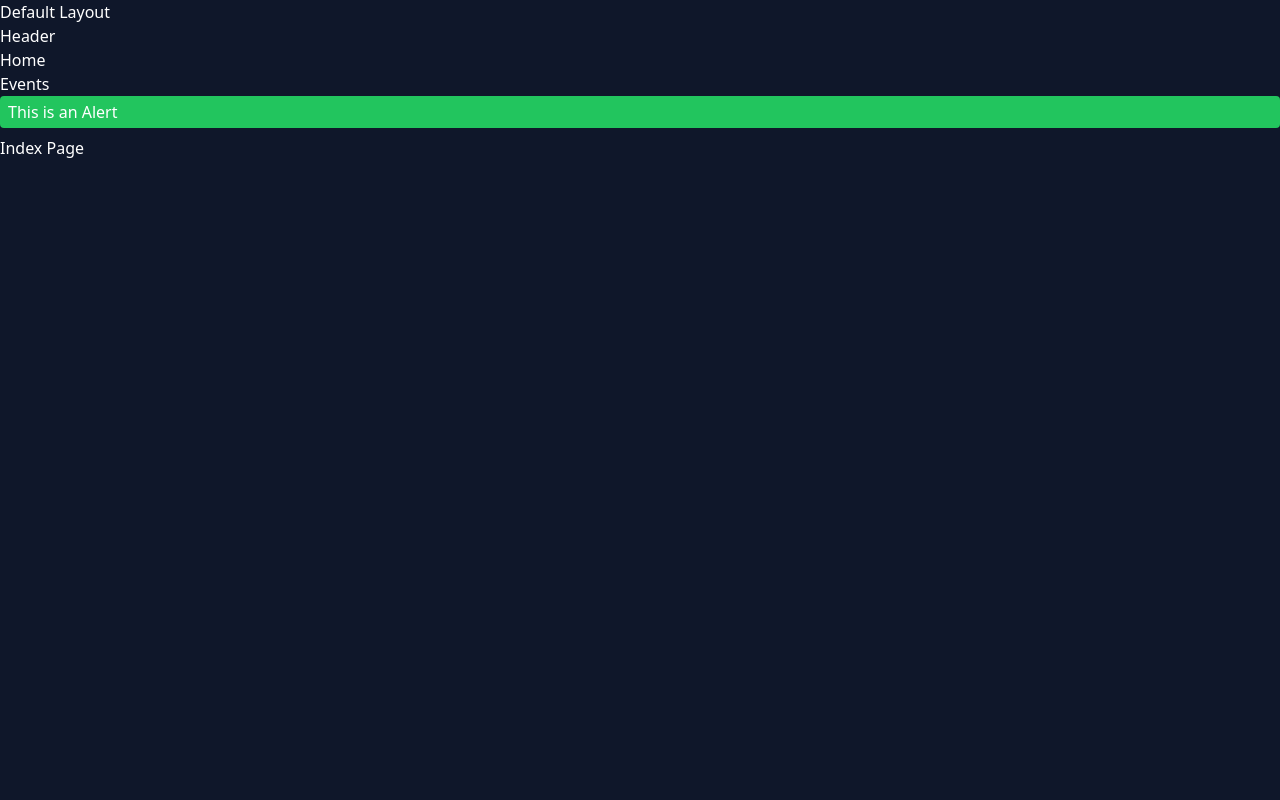
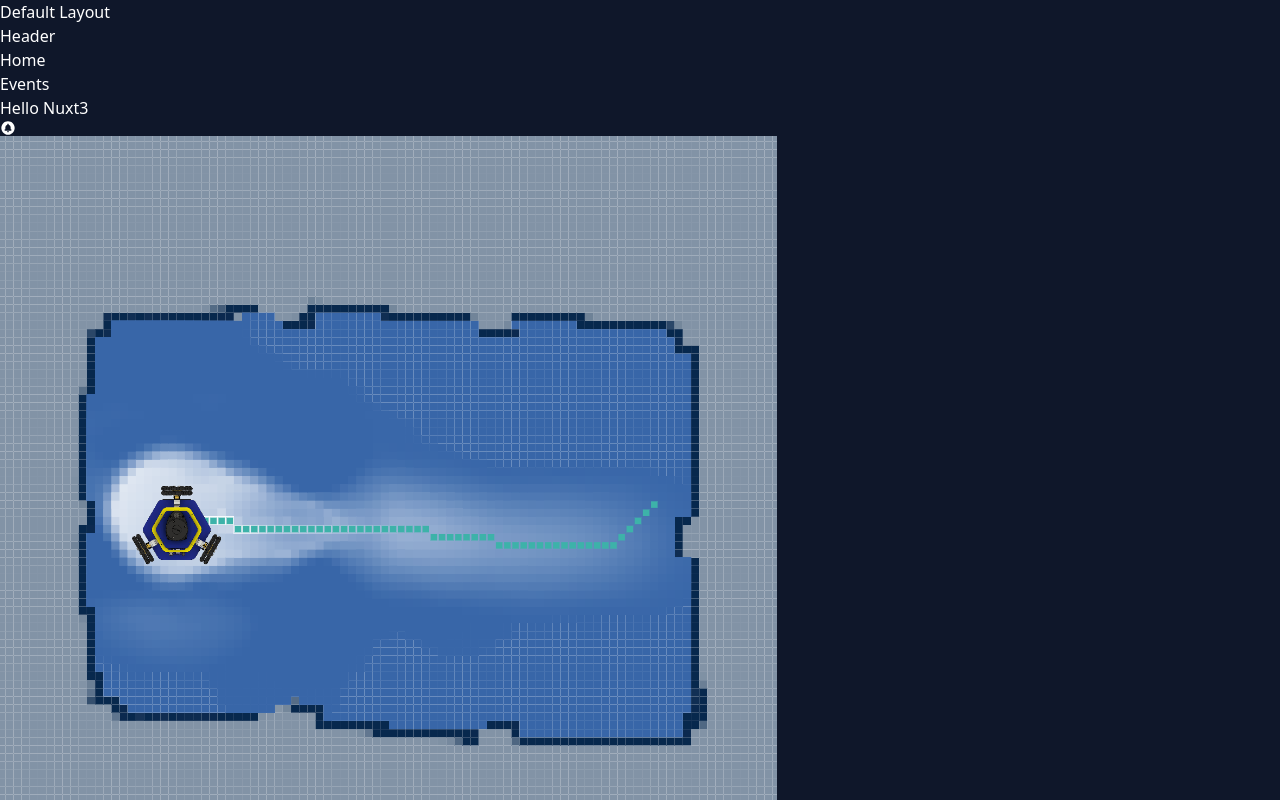
Before and after one commit to tgoodell/learn-nuxt3-full-course-youtube, a Nuxt app in the folder first-one/: page / in a window 1280 px wide. Shown: the top 800 px of the page. Built offline with nearby package versions, Linux system fonts and the light colour scheme.

Commit message:
Assets seem to be useful. Especially using components for icons. Next is Composables

```diff
--- /dev/null
+++ b/first-one/components/Icons/bell.vue
@@ -0,0 +1,10 @@
+
+<template>
+    <svg xmlns="http://www.w3.org/2000/svg" width="1em" height="1em" viewBox="0 0 24 24"><path fill="currentColor" d="M12 18.5q.625 0 1.063-.438T13.5 17h-3q0 .625.438 1.063T12 18.5ZM7 16h10v-2h-1v-2.6q0-1.525-.788-2.788T13 7v-.5q0-.425-.288-.713T12 5.5q-.425 0-.713.288T11 6.5V7q-1.425.35-2.212 1.613T8 11.4V14H7v2Zm5 6q-2.075 0-3.9-.788t-3.175-2.137q-1.35-1.35-2.137-3.175T2 12q0-2.075.788-3.9t2.137-3.175q1.35-1.35 3.175-2.137T12 2q2.075 0 3.9.788t3.175 2.137q1.35 1.35 2.138 3.175T22 12q0 2.075-.788 3.9t-2.137 3.175q-1.35 1.35-3.175 2.138T12 22Z"></path></svg>
+</template>
+
+<script lang="ts">
+export default {
+    name: 'MaterialSymbolsCircleNotifications'
+}
+</script>
--- a/first-one/nuxt.config.ts
+++ b/first-one/nuxt.config.ts
@@ -2,7 +2,7 @@
 import { resolve } from "path";
 export default defineNuxtConfig({
     alias: {
-        '@': resolve(__dirname, "/"),
+        assets: "/<rootDir>/assets"
     },
     css: [
         "~/assets/main.scss",
--- a/first-one/pages/index.vue
+++ b/first-one/pages/index.vue
@@ -1,7 +1,13 @@
 <template>
-    <div>
-        <Alert />
+    <div class="Main">
+        <h1>Hello Nuxt3</h1>
+        <!-- If images are in assets folder
+            <img src="@/assets/1.png" alt="First image" />
+        <img src="@/assets/2.png" alt="Second image" /> -->
+
+        <IconsBell />
+
+        <img src="/1.png" alt="First image" />
+        <img src="/2.png" alt="Second image" />
     </div>
-    <div>Index Page</div>
-
 </template>
```
Also changed, not shown: first-one/public/1.png (added), first-one/public/2.png (added).
